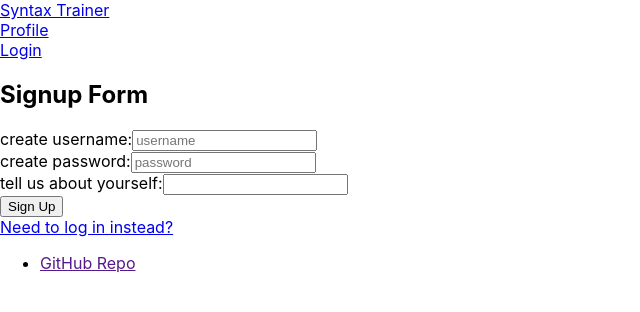
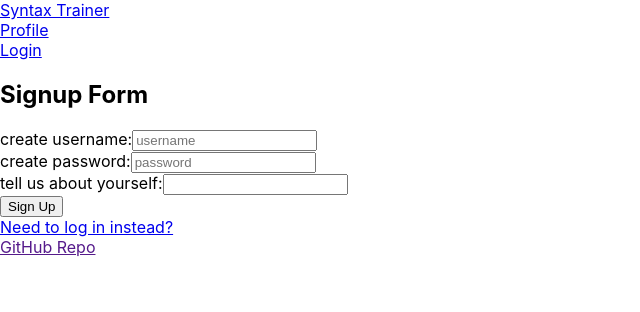
Before and after one commit to go-yasi/syntax-trainer, a React (Create React App) app in the folder client/: page /signup in a window 1280 px wide. Shown: the top 312 px of the page, without its empty margins (0-640 px from the left). Built offline with nearby package versions, Linux system fonts and the light colour scheme.

Commit message:
Updated footer card

```diff
--- a/client/src/components/Footer/index.js
+++ b/client/src/components/Footer/index.js
@@ -5,15 +5,15 @@ import { Link } from "react-router-dom";
 function Footer() {
   return (
     <footer className="footer">
-      <ul className="footer-links">
-          <li>
-              <Link
-              className={window.location === "https://github.com/go-yasi/syntax-trainer"}
-              >
-              GitHub Repo
-              </Link>
-          </li>
-      </ul>
+      <img className="" src="" alt=""></img>
+      <span>
+          <Link
+          className={window.location === "https://github.com/go-yasi/syntax-trainer"}
+          >
+          GitHub Repo
+          </Link>
+      </span>
+      <img className="" src="" alt=""></img>
     </footer>
   );
 }
```
